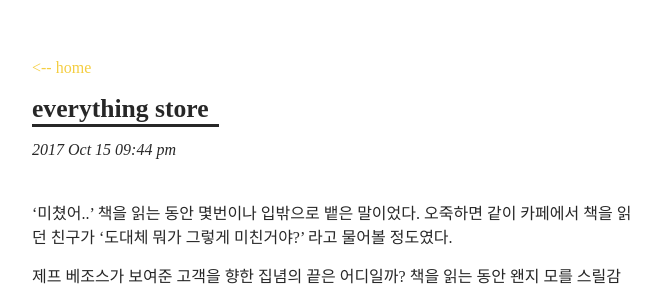
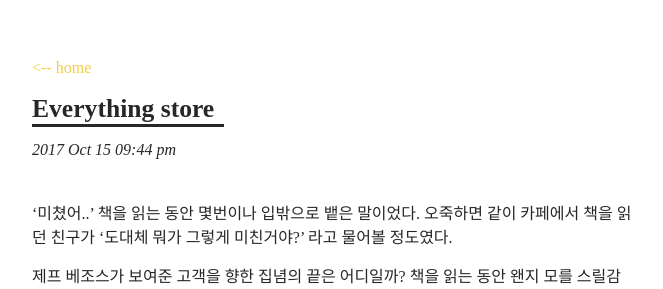
Before and after one commit to rohegg/rohegg.github.io, a Jekyll site: the page built from _posts/2017-10-15-everything store.md, in a window 1280 px wide. Shown: the top 289 px of the page, without its empty margins (308-971 px from the left). Built offline with Jekyll 4.4.1, drawn with Linux system fonts in a browser that asks for light colours.

Commit message:
no message

```diff
--- a/_posts/2017-10-15-everything store.md
+++ b/_posts/2017-10-15-everything store.md
@@ -1,6 +1,6 @@
 ---
 layout: post
-title: everything store
+title: Everything store
 date: 2017-10-15T21:44:00Z
 ---
 
```
